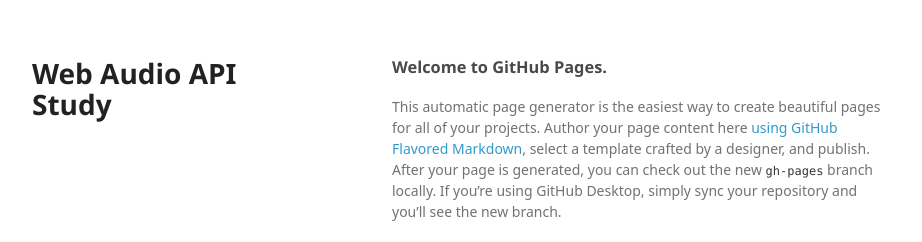
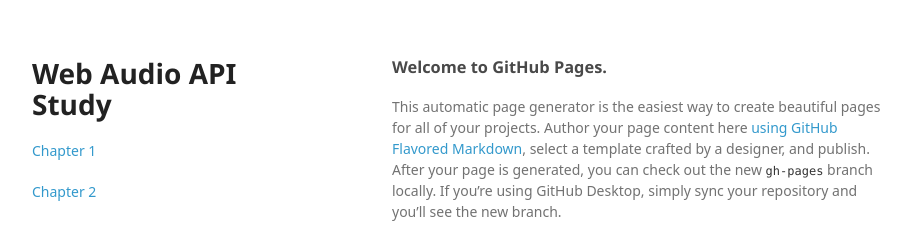
Before and after one commit to phonicspark/webaudio, a plain HTML site: page index.html in a window 1280 px wide. Shown: the top 242 px of the page, without its empty margins (178-1100 px from the left). Drawn offline with Linux system fonts and the light colour scheme; a web font is replaced by a local one.

Commit message:
Update index.html

```diff
--- a/index.html
+++ b/index.html
@@ -18,8 +18,8 @@
         <h1>Web Audio API Study</h1>
         <p></p>
 
-        <!--<p class="view"><a href="https://github.com/phonicspark/webaudio">Web Audio API Study</a></p>-->
-
+        <p class="view"><a href="https://phonicspark.github.io/webaudio/webaudio_study_01">Chapter 1</a></p>
+        <p class="view"><a href="https://phonicspark.github.io/webaudio/webaudio_study_01">Chapter 2</a></p>
 
         <!--<ul>
           <li><a href="https://github.com/phonicspark/webaudio/zipball/master">Download <strong>ZIP File</strong></a></li>
```
